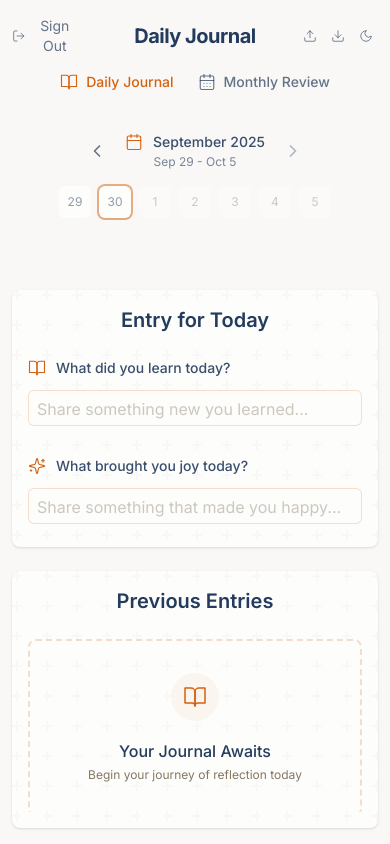
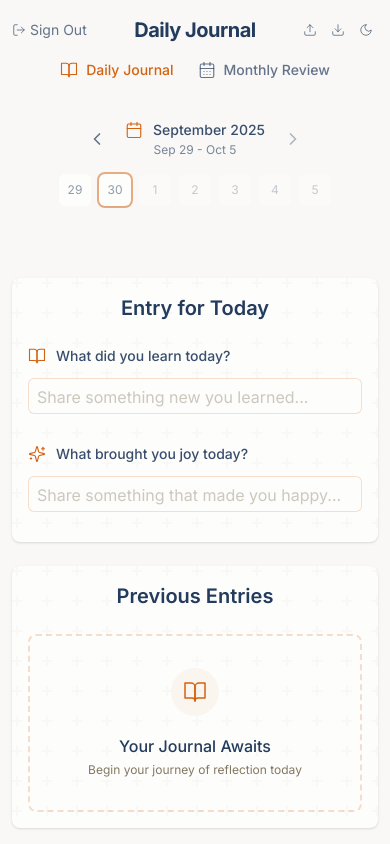
Before and after one commit to morhendos/quick-journal-app, a Next.js app: page / in a window 390 px wide. Built offline with nearby package versions, Linux system fonts and the light colour scheme.

Commit message:
fix: prevent sign out button text from wrapping

```diff
--- a/src/components/auth/LogoutButton.tsx
+++ b/src/components/auth/LogoutButton.tsx
@@ -19,11 +19,11 @@ export default function LogoutButton() {
   return (
     <button
       onClick={handleSignOut}
-      className="flex items-center gap-2 text-sm text-ink/70 hover:text-ink
-        transition-colors duration-200 journal-text"
+      className="flex items-center text-sm text-ink/70 hover:text-ink
+        transition-colors duration-200 journal-text whitespace-nowrap"
     >
-      <LogOut size={18} strokeWidth={1.5} />
-      <span>Sign Out</span>
+      <LogOut className="w-3.5 h-3.5 sm:w-[18px] sm:h-[18px]" strokeWidth={1.5} />
+      <span className="ml-1 sm:ml-2">Sign Out</span>
     </button>
   );
 }
```
